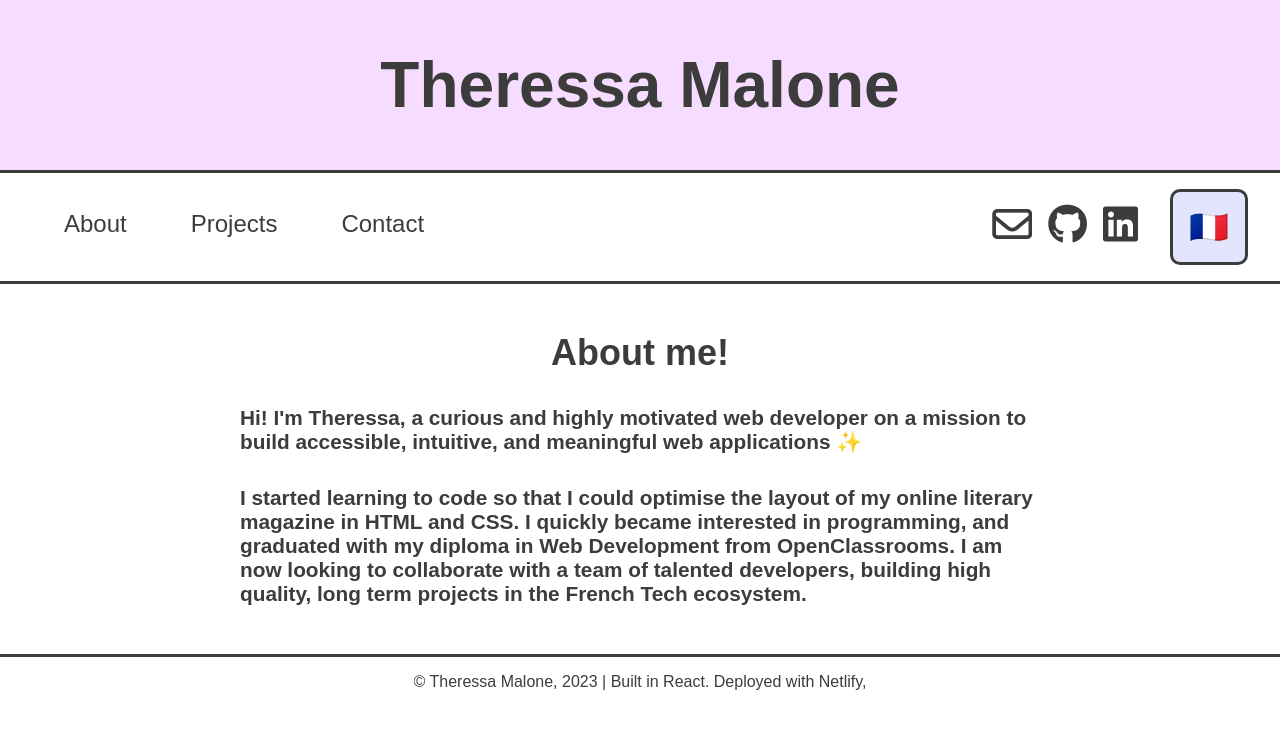
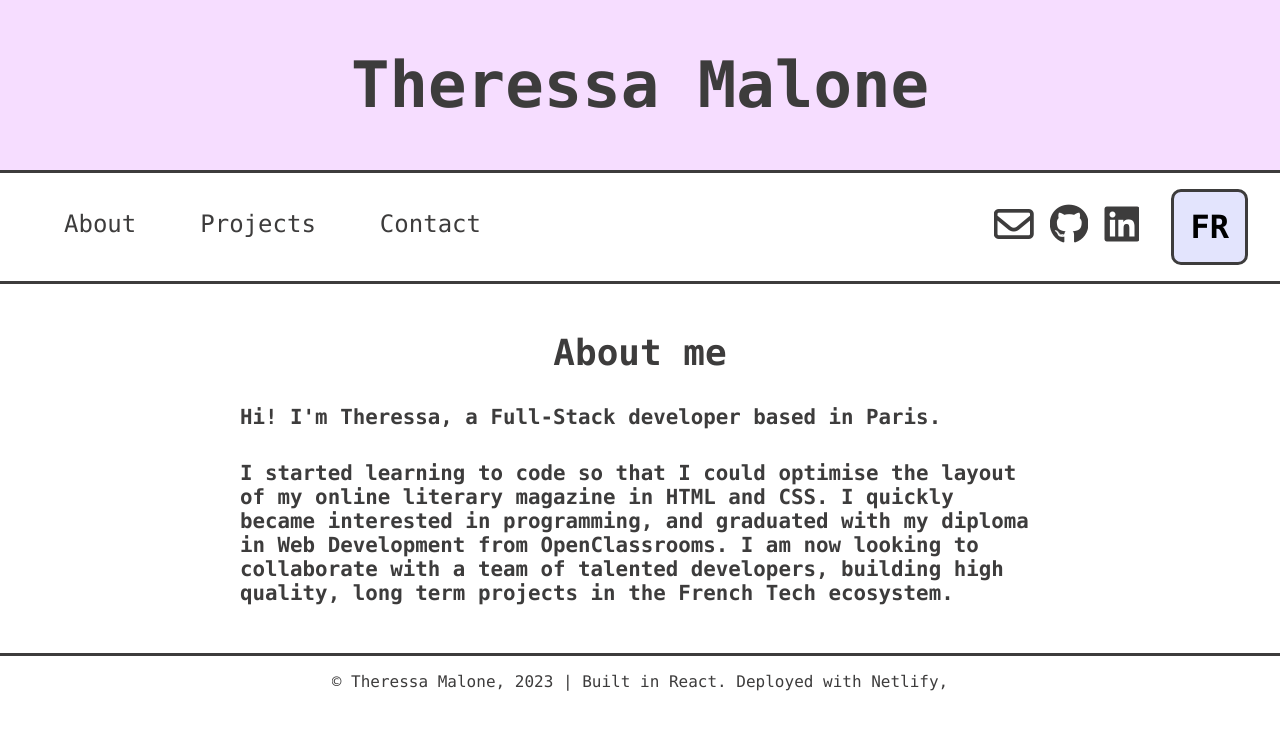
Before and after one commit to tssa017/portfolio, a React (Create React App) app: page /about in a window 1280 px wide. Shown: the top 730 px of the page. Built offline with nearby package versions, Linux system fonts and the light colour scheme; a web font is replaced by a local one.

Commit message:
:lipstick: update styling

```diff
--- a/src/App.js
+++ b/src/App.js
@@ -96,7 +96,7 @@ function App() {
                                 onClick={handleEnglishClick}
                                 aria-label="Read page content in English"
                             >
-                                🇬🇧
+                                EN
                             </Button>
                         )}
                         {!isFrenchClicked && (
@@ -106,7 +106,7 @@ function App() {
                                 onClick={handleFrenchClick}
                                 aria-label="Read page content in French"
                             >
-                                🇫🇷
+                                FR
                             </Button>
                         )}
                     </div>
--- a/src/components/bio/Bio.js
+++ b/src/components/bio/Bio.js
@@ -10,12 +10,12 @@ function Bio() {
                 <div className="bio" id="bio">
                     <h2>
                         {' '}
-                        {isEnglishClicked ? 'About me!' : 'À propos de moi !'}
+                        {isEnglishClicked ? 'About me' : 'À propos de moi'}
                     </h2>
                     <Paragraph className="bio__para">
                         {isEnglishClicked
-                            ? "Hi! I'm Theressa, a curious and highly motivated web developer on a mission to build accessible, intuitive, and meaningful web applications ✨"
-                            : 'Salut ! Je suis Theressa, une développeuse web curieuse et très motivée dont la mission est de créer des applications web accessibles, intuitives et utiles ✨'}
+                            ? "Hi! I'm Theressa, a Full-Stack developer based in Paris."
+                            : "Salut ! Moi c'est Theressa, une développeuse Full-Stack basée à Paris."}
                     </Paragraph>
                     <Paragraph className="bio__para">
                         {isEnglishClicked
--- a/src/components/bio/bio.scss
+++ b/src/components/bio/bio.scss
@@ -19,22 +19,22 @@
     }
 }
 
-.cv {
-    &__btn {
-        border: 0.2rem solid $colorBorder;
-        border-radius: 1rem;
-        padding: 1rem;
-        margin: 1rem;
-        font-family: 'Nunito', sans-serif;
-        font-size: 1.2rem;
+// .cv {
+//     &__btn {
+//         border: 0.2rem solid $colorBorder;
+//         border-radius: 1rem;
+//         padding: 1rem;
+//         margin: 1rem;
+//         font-family: 'Menlo', sans-serif;
+//         font-size: 1.2rem;
 
-        &:hover {
-            background-color: $colorPrimary;
-            cursor: pointer;
-            transition: 250ms ease-in-out;
-        }
-    }
-}
+//         &:hover {
+//             background-color: $colorPrimary;
+//             cursor: pointer;
+//             transition: 250ms ease-in-out;
+//         }
+//     }
+// }
 
 // Tablet and PC styles
 @media screen and (min-width: 768px) {
--- a/src/components/form/form.scss
+++ b/src/components/form/form.scss
@@ -6,9 +6,7 @@
     align-items: center;
     gap: 1rem;
     padding: 3rem;
-    background-color: $colorSecondary;
-    border-top: 0.2rem solid $colorBorder;
-    border-bottom: 0.2rem solid $colorBorder;
+    border: none;
 
     &--heading {
         text-align: center;
--- a/src/components/hero/Hero.js
+++ b/src/components/hero/Hero.js
@@ -31,8 +31,8 @@ function Hero() {
                                         : 'Front-End :'}
                                 </strong>
                             </li>
+                            <li>HTML5</li>
                             <li>CSS3 / SCSS / Tailwind CSS</li>
-                            <li>HTML5</li>
                             <li>JavaScript / TypeScript</li>
                             <li>React</li>
                             <li>Next.js</li>
--- a/src/components/hero/hero.scss
+++ b/src/components/hero/hero.scss
@@ -7,7 +7,7 @@
     gap: 1rem;
     padding: 3rem;
     background-color: $colorSecondary;
-    border-bottom: 0.2rem solid $colorBorder;
+    border: none;
 
     &__heading {
         font-size: 2.5rem;
--- a/src/sassStyles/_global.scss
+++ b/src/sassStyles/_global.scss
@@ -10,7 +10,7 @@ body {
     width: 100%;
     background-color: #fff;
     color: $colorBorder;
-    font-family: 'Nunito', sans-serif;
+    font-family: 'Menlo', sans-serif;
     font-size: 1.5rem;
 }
 
--- a/src/sassStyles/_mixins.scss
+++ b/src/sassStyles/_mixins.scss
@@ -8,7 +8,7 @@
 
 @mixin btnTxtStyle {
     padding: 0.5rem;
-    font-family: 'Nunito', sans-serif;
+    font-family: 'Menlo', sans-serif;
     font-weight: 600;
     font-size: 1rem;
     cursor: pointer;
```
Also changed, not shown: src/index.css (+5 -5 lines).
